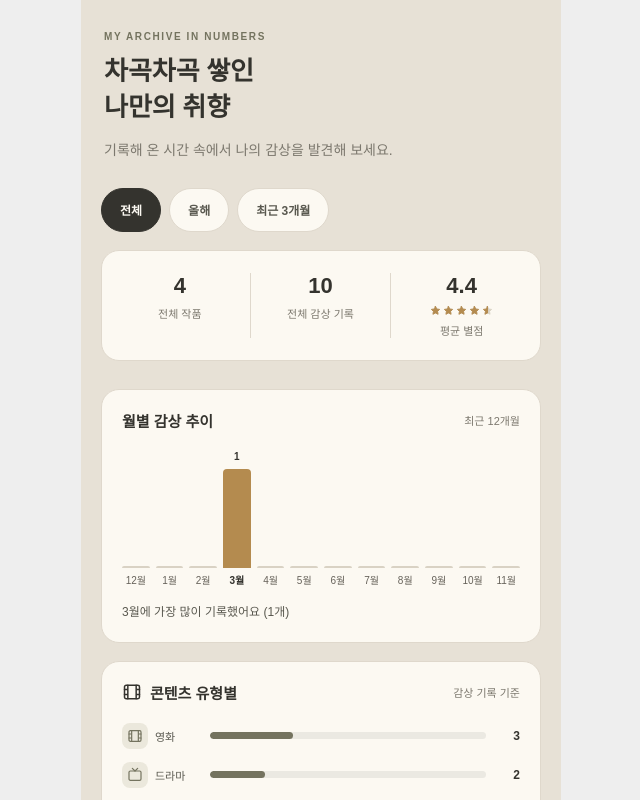
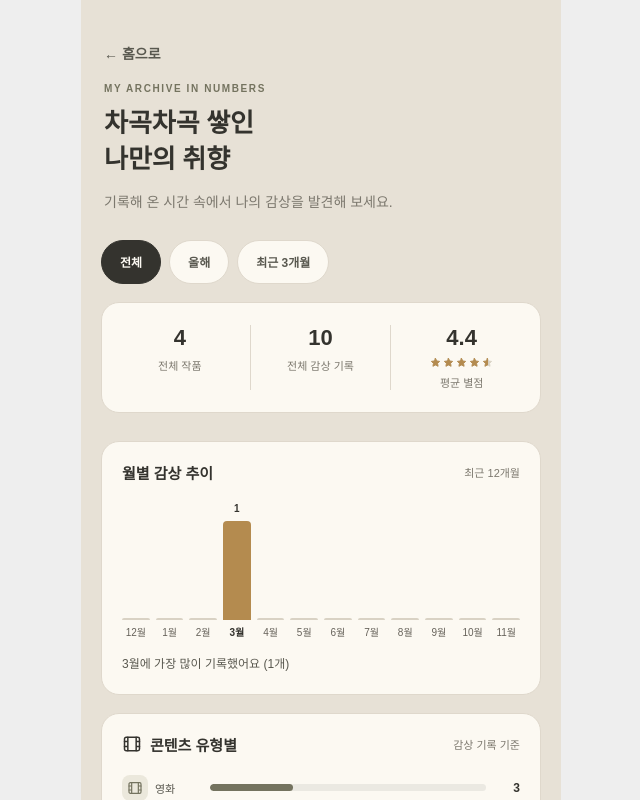
Before and after one commit to newuser1002-bot/my-archive, a React (Vite) app: page /stats in a window 1280 px wide. Shown: the top 800 px of the page, without its empty margins (319-959 px from the left). Built offline with nearby package versions, Linux system fonts and the light colour scheme; a web font is replaced by a local one.

Commit message:
feat: 통계 화면에 홈으로 돌아가는 링크 추가 (refs #15)

```diff
--- a/src/pages/stats/Stats.css
+++ b/src/pages/stats/Stats.css
@@ -132,3 +132,15 @@
 
 .stats-message { margin: 0 20px; padding: 24px 20px; text-align: center; color: #7c786e; font-size: 13px; line-height: 1.7; }
 .stats-link { color: #74735f; font-weight: 700; }
+
+.stats-back {
+  display: inline-flex;
+  align-items: center;
+  min-height: 44px;
+  margin-bottom: 8px;
+  color: #59584f;
+  font-size: 14px;
+  font-weight: 700;
+  text-decoration: none;
+}
+.stats-back:hover { color: #34332e; }
--- a/src/pages/stats/Stats.jsx
+++ b/src/pages/stats/Stats.jsx
@@ -13,6 +13,7 @@ import './Stats.css';
 function Intro() {
   return (
     <section className="stats-intro">
+      <Link to="/" className="stats-back">← 홈으로</Link>
       <span className="eyebrow">MY ARCHIVE IN NUMBERS</span>
       <h1 className="title-font">차곡차곡 쌓인<br />나만의 취향</h1>
       <p>기록해 온 시간 속에서 나의 감상을 발견해 보세요.</p>
```
